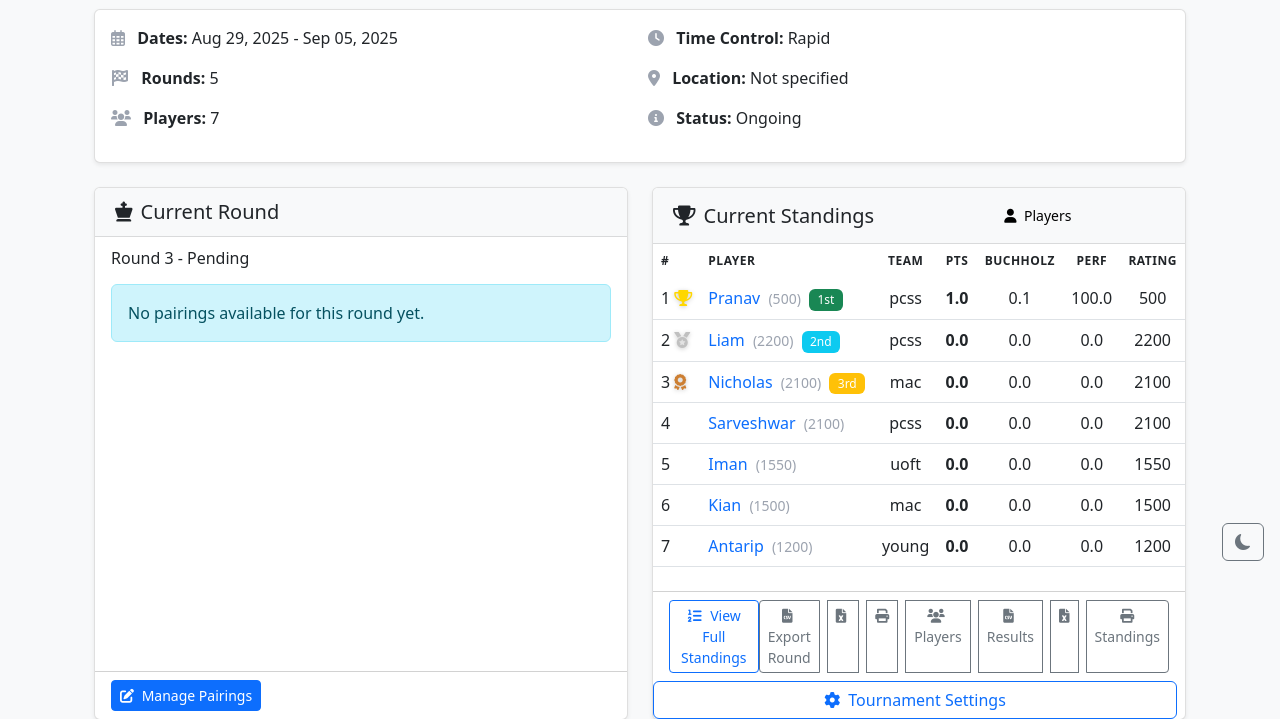
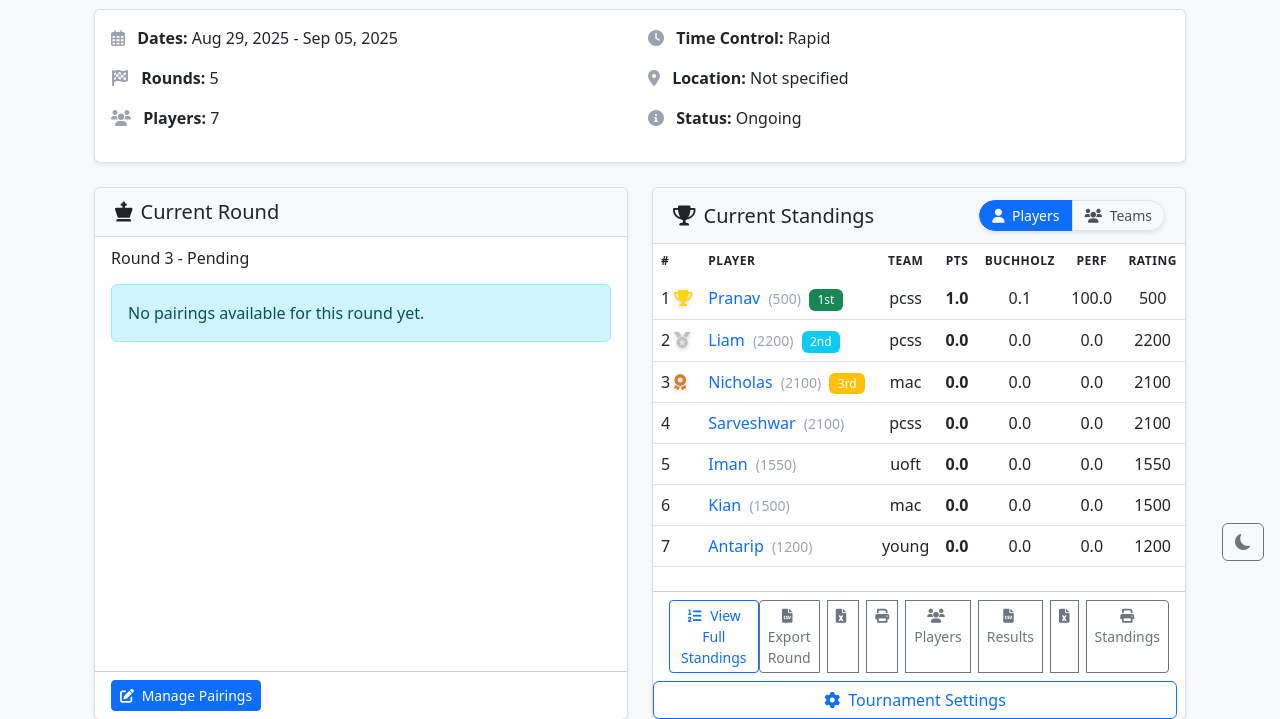
Before and after one commit to SarveshwarSenthilKumar/ChessPairings, a Flask app: page /tournament/26 in a window 1280 px wide. Shown: the part 223-942 px from the top of the page. Run offline with Flask 3, Linux system fonts and the light colour scheme; the visitor is signed in with stand-in values (Sample User, id 1); data comes from the database, SQL or seed files in the repository; some libraries are stand-ins or nearby versions.

Commit message:
Implemented better looking team and player switch

```diff
--- a/templates/tournament/view.html
+++ b/templates/tournament/view.html
@@ -357,14 +357,62 @@
                 <h5 class="mb-0">
                     <i class="fas fa-trophy me-2"></i>Current Standings
                 </h5>
-                <div class="btn-group btn-group-sm" role="group">
-                    <a href="?view=individual" class="btn btn-sm {% if view_type == 'individual' %}btn-light{% else %}btn-outline-light{% endif %}">
+                <div class="btn-group btn-group-sm view-toggle" role="group">
+                    <a href="?view=individual" class="btn btn-sm {% if view_type == 'individual' %}btn-primary{% else %}btn-outline-secondary{% endif %}">
                         <i class="fas fa-user me-1"></i> Players
                     </a>
-                    <a href="?view=team" class="btn btn-sm {% if view_type == 'team' %}btn-light{% else %}btn-outline-light{% endif %}">
+                    <a href="?view=team" class="btn btn-sm {% if view_type == 'team' %}btn-primary{% else %}btn-outline-secondary{% endif %}">
                         <i class="fas fa-users me-1"></i> Teams
                     </a>
                 </div>
+                <style>
+                    /* View toggle styles */
+                    .view-toggle {
+                        border-radius: 20px;
+                        overflow: hidden;
+                        box-shadow: 0 2px 4px rgba(0,0,0,0.1);
+                    }
+
+                    .view-toggle .btn {
+                        border-radius: 0;
+                        padding: 0.25rem 0.75rem;
+                        font-weight: 500;
+                        transition: all 0.2s ease;
+                    }
+
+                    .view-toggle .btn:first-child {
+                        border-top-left-radius: 20px;
+                        border-bottom-left-radius: 20px;
+                    }
+
+                    .view-toggle .btn:last-child {
+                        border-top-right-radius: 20px;
+                        border-bottom-right-radius: 20px;
+                    }
+
+                    .view-toggle .btn-outline-secondary {
+                        background-color: #f8f9fa;
+                        border-color: #dee2e6;
+                        color: #495057;
+                    }
+
+                    .view-toggle .btn-outline-secondary:hover {
+                        background-color: #e9ecef;
+                        border-color: #ced4da;
+                    }
+
+                    /* Dark mode adjustments */
+                    [data-bs-theme="dark"] .view-toggle .btn-outline-secondary {
+                        background-color: #2b3035;
+                        border-color: #495057;
+                        color: #e9ecef;
+                    }
+
+                    [data-bs-theme="dark"] .view-toggle .btn-outline-secondary:hover {
+                        background-color: #343a40;
+                        border-color: #6c757d;
+                    }
+                </style>
             </div>
             <div class="card-body p-0">
                 {% if standings %}
```
